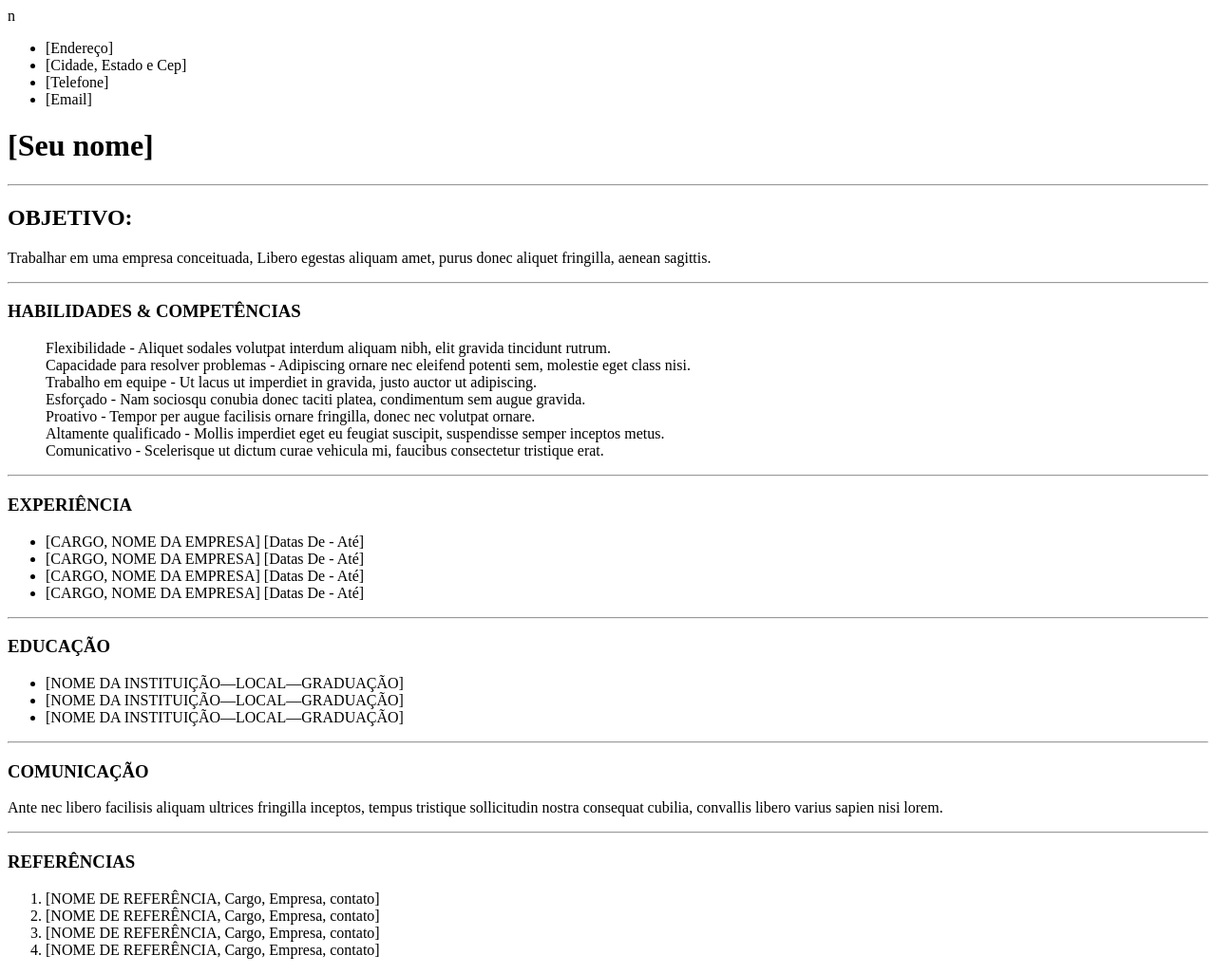
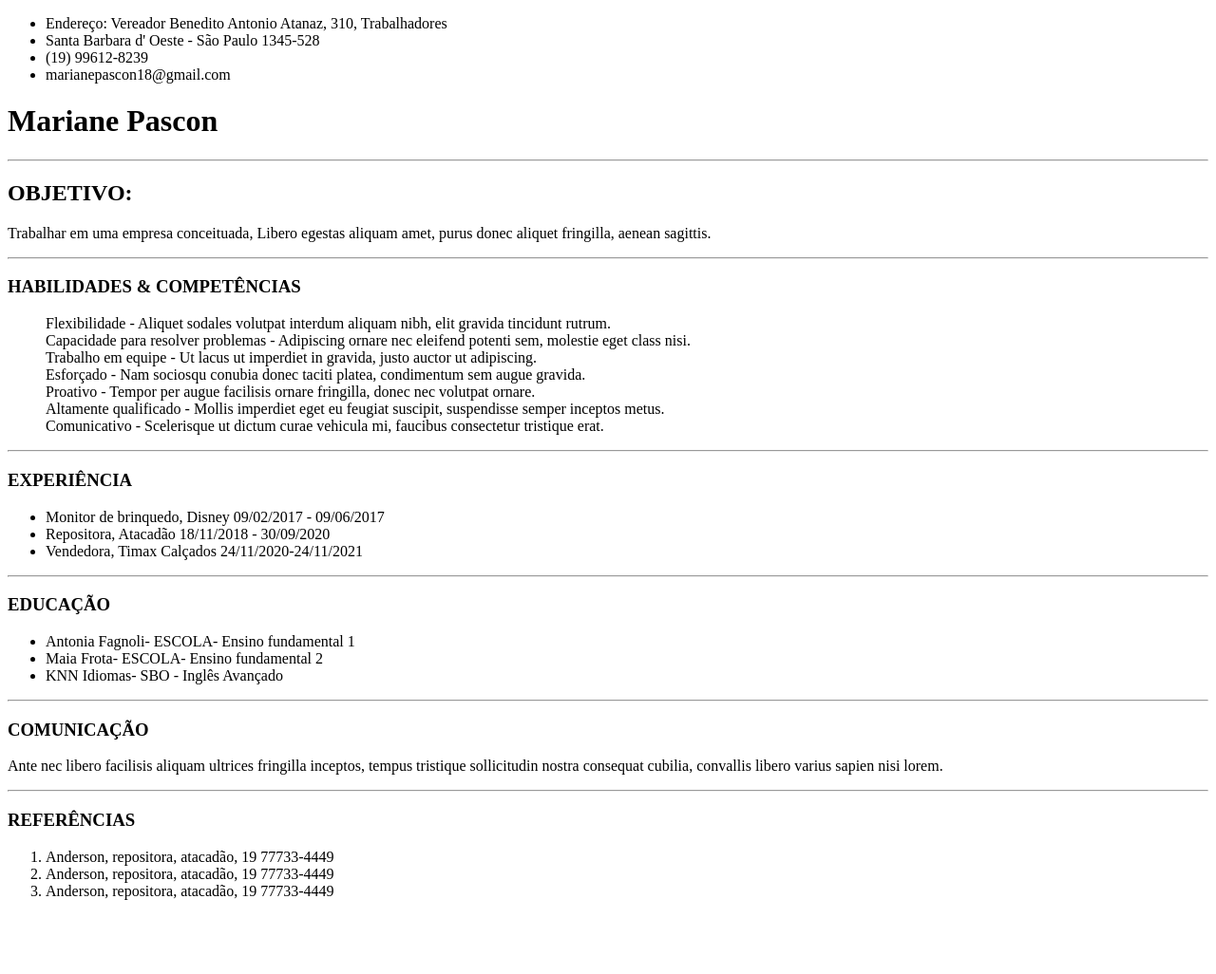
Before and after one commit to MarianePascon/livro2.0, a plain HTML site: page curriculo.html in a window 1280 px wide. Shown: the whole page at 95% size. After the commit the page ends 964 px from the top, so only its background shows below. Drawn offline with Linux system fonts and the light colour scheme.

Commit message:
Add files via upload

```diff
--- a/curriculo.html
+++ b/curriculo.html
@@ -1,4 +1,4 @@
-n<!DOCTYPE html>
+<!DOCTYPE html>
 <html lang="pt-br">
 <head>
 	<meta charset="utf-8" />
@@ -7,14 +7,14 @@ n<!DOCTYPE html>
 <body>
 
 <ul>
-	<li> [Endereço]</li>
-	<li> [Cidade, Estado e Cep] </li>
-	<li> [Telefone]</li>
-	<li> [Email]</li>
+	<li> Endereço: Vereador Benedito Antonio Atanaz, 310, Trabalhadores</li>
+	<li> Santa Barbara d' Oeste - São Paulo 1345-528 </li>
+	<li> (19) 99612-8239</li>
+	<li> marianepascon18@gmail.com</li>
 </ul>
 
 <p>
-<h1>[Seu nome]</h1>
+<h1>Mariane Pascon</h1>
 <hr>
 </p>
 <p>
@@ -36,17 +36,16 @@ n<!DOCTYPE html>
 
 <h3>EXPERIÊNCIA	</h3>
 <ul>
-<li>[CARGO, NOME DA EMPRESA] [Datas De - Até] </li>
-<li>[CARGO, NOME DA EMPRESA] [Datas De - Até] </li>
-<li>[CARGO, NOME DA EMPRESA] [Datas De - Até] </li>
-<li>[CARGO, NOME DA EMPRESA] [Datas De - Até] </li>
+<li>Monitor de brinquedo, Disney 09/02/2017 - 09/06/2017 </li>
+<li>Repositora, Atacadão 18/11/2018 - 30/09/2020 </li>
+<li>Vendedora, Timax Calçados 24/11/2020-24/11/2021 </li>
 </ul>
 <hr>
 <h3>EDUCAÇÃO </h3>
 <ul>
-<li>[NOME DA INSTITUIÇÃO—LOCAL—GRADUAÇÃO]</li>
-<li>[NOME DA INSTITUIÇÃO—LOCAL—GRADUAÇÃO]</li>
-<li>[NOME DA INSTITUIÇÃO—LOCAL—GRADUAÇÃO]</li>
+<li>Antonia Fagnoli- ESCOLA- Ensino fundamental 1</li>
+<li>Maia Frota- ESCOLA- Ensino fundamental 2</li>
+<li>KNN Idiomas- SBO - Inglês Avançado</li>
 </ul>
 
 <p>
@@ -59,10 +58,9 @@ Ante nec libero facilisis aliquam ultrices fringilla inceptos, tempus tristique
 <h3>REFERÊNCIAS </h3>
 </p>
 <ol>
-<li> [NOME DE REFERÊNCIA, Cargo, Empresa, contato] </li>
-<li> [NOME DE REFERÊNCIA, Cargo, Empresa, contato] </li>
-<li> [NOME DE REFERÊNCIA, Cargo, Empresa, contato] </li>
-<li> [NOME DE REFERÊNCIA, Cargo, Empresa, contato] </li>
+<li> Anderson, repositora, atacadão, 19 77733-4449</li>
+<li> Anderson, repositora, atacadão, 19 77733-4449</li>
+<li> Anderson, repositora, atacadão, 19 77733-4449</li>
 </ol>
 
 </body>
```
Also changed, not shown: cursos.html (+2 -2 lines).
